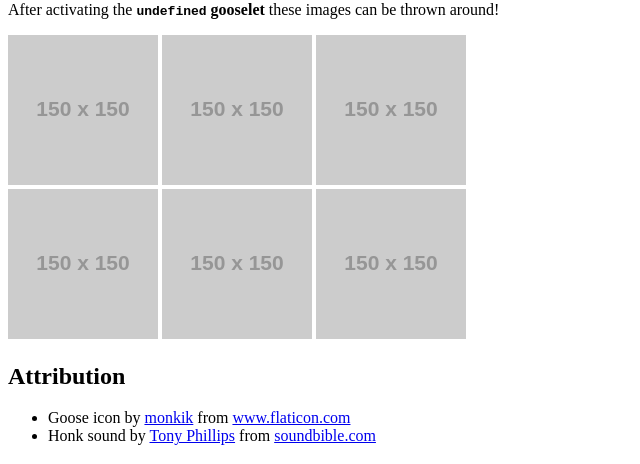
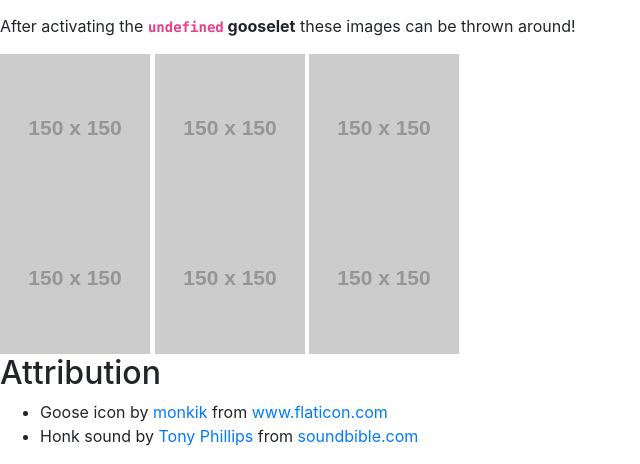
Before and after one commit to kay-is/undefined-gooselet, a plain HTML site: page index.html in a window 1280 px wide. Shown: the part 415-879 px from the top of the page, without its empty margins (0-640 px from the left). Drawn offline with nearby package versions, Linux system fonts and the light colour scheme; placeholder pictures from the web are drawn by us.

Commit message:
Update index.html

```diff
--- a/index.html
+++ b/index.html
@@ -1,3 +1,9 @@
+<html>
+  <head>
+    <title>undefined gooselet</title>
+    <link href="https://stackpath.bootstrapcdn.com/bootstrap/4.3.1/css/bootstrap.min.css" rel="stylesheet" integrity="sha384-ggOyR0iXCbMQv3Xipma34MD+dH/1fQ784/j6cY/iJTQUOhcWr7x9JvoRxT2MZw1T" crossorigin="anonymous">
+  </head>
+  <body>
     <h1><code>undefined</code> gooselet</h1>
     <p>
       Transform your cursor into a goose that can honk and drag images around!
@@ -44,3 +50,5 @@
     <li>Goose icon by <a href="https://www.flaticon.com/authors/monkik" title="monkik">monkik</a> from <a href="https://www.flaticon.com/">www.flaticon.com</a></li>
     <li>Honk sound by <a href="http://soundbible.com/1202-Canadian-Geese-Honk.html">Tony Phillips</a> from <a href="http://soundbible.com">soundbible.com</a></li>
     </ul>
+  </body>
+</html>
```
Lines whose indentation alone changed are shown as unchanged.
